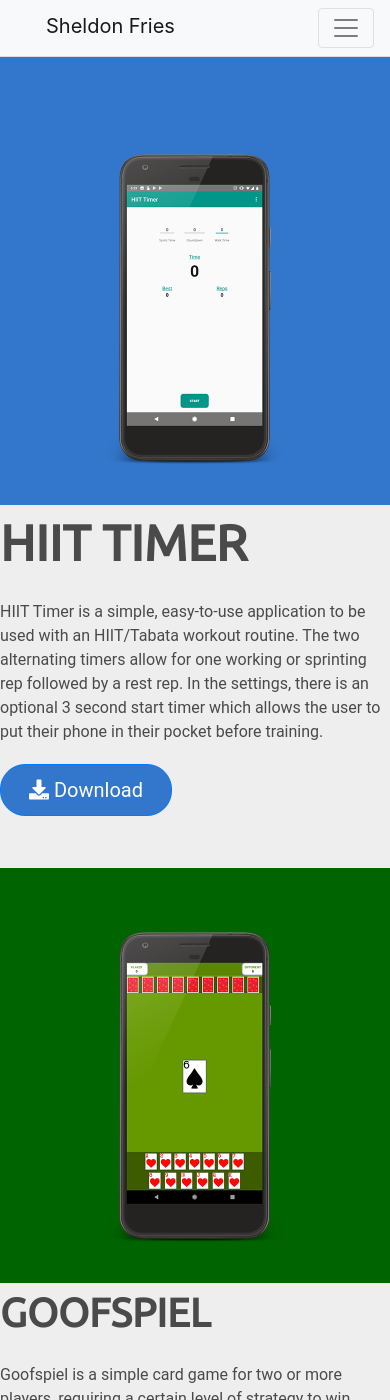
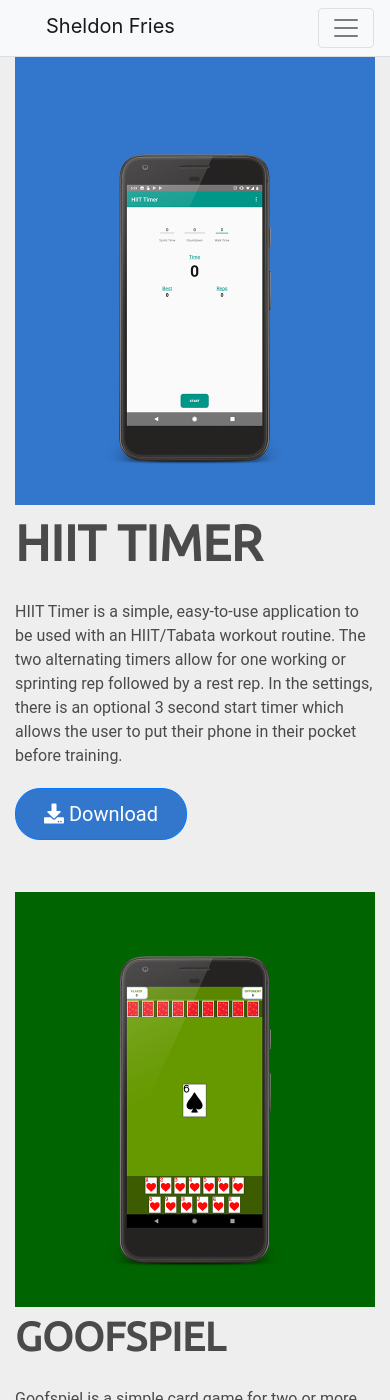
Before and after one commit to sheldonfries/sheldonfries.github.io, a Jekyll site: the page built from index.html, in a window 390 px wide and 1400 px high. Built offline with Jekyll 4.4.1, drawn with Linux system fonts in a browser that asks for light colours; nearby versions of some CDN libraries.

Commit message:
Fix padding on homepage (mobile)

```diff
--- a/css/styles.css
+++ b/css/styles.css
@@ -51,6 +51,13 @@ h1, p {
     .ml-auto {
         display: initial !important;
         flex-direction: column !important;
+    }
+}
+
+@media (max-width: 767px) {
+    .col-md-4, .col-md-8 {
+        padding-left: 15px;
+        padding-right: 15px;
     }
 }
 
```
Also changed, not shown: 1 other file.
